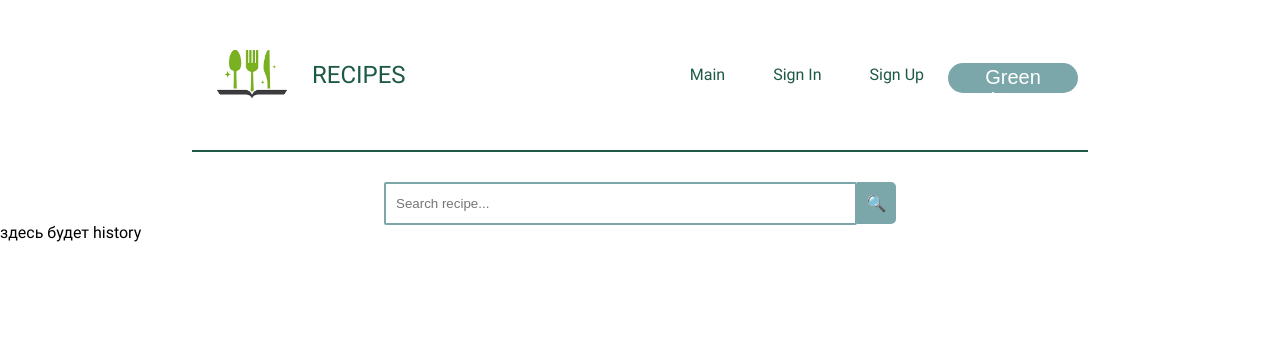
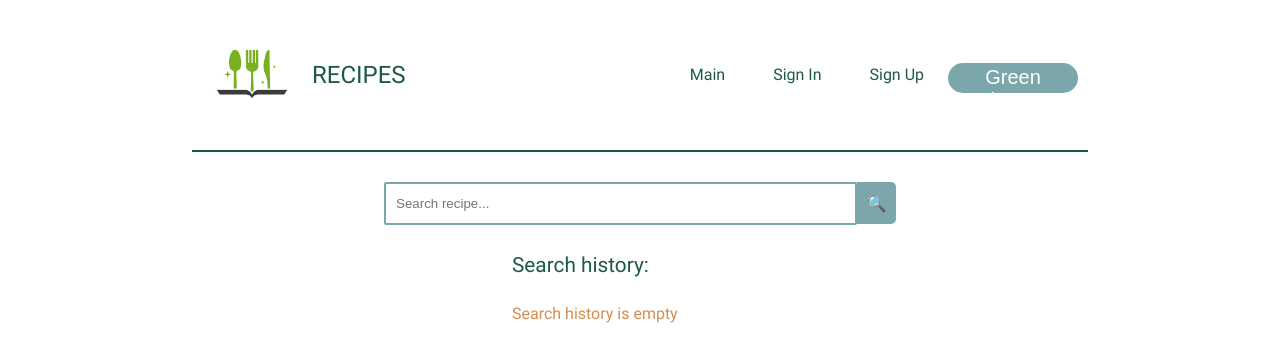
Before and after one commit to angelinaivanova16/collection-of-recipes-react, a React (Create React App) app: page /collection-of-recipes-react/history in a window 1280 px wide. Shown: the top 362 px of the page. Built offline with nearby package versions, Linux system fonts and the light colour scheme.

Commit message:
feat: implement adding words to search history

```diff
--- a/src/componets/history/History.tsx
+++ b/src/componets/history/History.tsx
@@ -1,9 +1,44 @@
 import classes from './history.module.css';
+import { useAppSelector } from '../../hooks/hooks';
+import { Link } from 'react-router-dom';
+import { useDispatch } from 'react-redux';
+import { removeFromHistory } from '../../redux/history-reducer';
+import { getDataFromLS, setDataToLS } from '../../utils/localStorage';
 
 const History = () => {
+  const history = useAppSelector(state => state.history.history);
+  const dispatch = useDispatch();
+  const isAuth = getDataFromLS('isAuth', '""');
+	const isAuthHistory = isAuth + ' history';
+
+  function removeHistoryItem(e: any) {
+		const remove = e.target.getAttribute('id');
+		dispatch(removeFromHistory(remove));
+		const history = getDataFromLS(isAuthHistory, '[]').filter(
+			(el: any) => el !== remove
+		);
+		setDataToLS(isAuthHistory, history);
+	}
+
   return (
     <div className={classes.history}>
-      здесь будет history
+      <h2 className={classes.historyTitle}>Search history:</h2>
+      {history.length ? (
+        <div>
+          {history.map((el, id) => (
+            <div className={classes.history} key={id}>
+              <Link className={classes.link} to={`/search?name=${el}`}>
+                {el}
+              </Link>
+              <span id={el} className={classes.btn} onClick={removeHistoryItem}>
+                delete
+              </span>
+            </div>
+          ))}
+        </div>
+      ) : (
+        <p className={classes.historyEmpty}>Search history is empty</p>
+      )}
     </div>
   )
 }
--- a/src/componets/history/history.module.css
+++ b/src/componets/history/history.module.css
@@ -0,0 +1,12 @@
+.historyTitle, .historyEmpty{
+  max-width:20%;
+  margin: 0 auto;
+  margin-top: 30px;
+  color: #1E5945;
+  font-size: 1.3em;
+}
+
+.historyEmpty {
+  color: #D58C51;
+  font-size: 1em;
+}
--- a/src/componets/navbar/Navbar.tsx
+++ b/src/componets/navbar/Navbar.tsx
@@ -24,7 +24,7 @@ export const Navbar = () => {
         <ul className={classes.list}>
           <li className={classes.item}><NavLink to='/main' className={({ isActive }) => isActive ? classes.active : classes.link}>Main</NavLink></li>
           <li className={classes.item}><NavLink to='/favorites' className={({ isActive }) => isActive ? classes.active : classes.link}>Favorites</NavLink></li>
-          <li className={classes.item}><NavLink to='/history' className={({ isActive }) => isActive ? classes.active : classes.link}>History search</NavLink></li>
+          <li className={classes.item}><NavLink to='/history' className={({ isActive }) => isActive ? classes.active : classes.link}>Search history</NavLink></li>
           <Button onClick={logOut}>Log Out</Button>
           <Button onClick={toggleTheme}>
             {theme === 'green' ? <span>Green theme</span> : <span>Light theme</span>}
--- a/src/componets/search/SearchForm.tsx
+++ b/src/componets/search/SearchForm.tsx
@@ -5,6 +5,9 @@ import { useGetRecipesBySearchQuery } from '../../api/recipesApi';
 import { useDebounce } from '../../hooks/hooks';
 import { Preloader } from '../common/Preloader';
 import { Suggest } from './Suggest';
+import { getDataFromLS, setDataToLS } from '../../utils/localStorage';
+import { useDispatch } from 'react-redux';
+import { addToHistory } from '../../redux/history-reducer';
 
 export type Recipe = {
   id: string;
@@ -16,6 +19,11 @@ export type Recipe = {
 
 export const SearchForm = () => {
   const [searchValue, setSearchValue] = useState('');
+  const dispatch = useDispatch();
+  const [error, setError] = useState('');
+
+  const isAuth = getDataFromLS('isAuth', '""');
+  const isAuthHistory = isAuth + ' history';
 
   const [isSuggestHidden, setIsSuggestHidden] = useState(true);
   const handleInputFocus = () => setIsSuggestHidden(false);
@@ -31,7 +39,7 @@ export const SearchForm = () => {
 
   const debouncedSearch = useDebounce(searchValue);
 
-  // спрячу саджесты при клике вне формы:
+  // Спрячу саджесты при клике вне формы:
   useEffect(() => {
     const handleClickOutside = (e: MouseEvent) => {
       if (
@@ -48,7 +56,7 @@ export const SearchForm = () => {
       document.removeEventListener('mousedown', handleClickOutside);
     };
   }, []);
-  ////
+  ////////
 
   const handleSubmitSearch = (e: FormEvent) => {
     e.preventDefault();
@@ -64,9 +72,24 @@ export const SearchForm = () => {
     setIsSuggestHidden(true);
   };
 
-  const {data, isLoading} = useGetRecipesBySearchQuery(debouncedSearch, {skip: debouncedSearch.length === 0});
+  const { data, isLoading } = useGetRecipesBySearchQuery(debouncedSearch, { skip: debouncedSearch.length === 0 });
   const recipes = data!;
 
+
+  // Добавлю в историю поиска:
+  const setToHistory = () => {
+    if (!debouncedSearch) {
+      setError('Error');
+    }
+    dispatch(addToHistory(debouncedSearch));
+    if (!getDataFromLS(isAuthHistory, '[]').includes(debouncedSearch)) {
+      setDataToLS(isAuthHistory, [
+        ...getDataFromLS(isAuthHistory, '""'),
+        debouncedSearch
+      ]);
+    }
+  };
+  ////////
 
   const suggestsWrapper = () => {
     if (isLoading) {
@@ -97,13 +120,14 @@ export const SearchForm = () => {
           onFocus={handleInputFocus}
           ref={inputRef}
         />
-        <button type='submit' className={classes.btn}></button>
+        <button type='submit' className={classes.btn} onClick={setToHistory}></button>
       </form>
       <div className={isSuggestHidden === true ? classes.hidden : classes.active}
         ref={suggestionsRef}
       >
         {suggestsWrapper()}
       </div>
+      {error && <p className={classes.error}>{error}</p>}
     </div>
 
   )
--- /dev/null
+++ b/src/redux/history-reducer.ts
@@ -0,0 +1,29 @@
+import { createSlice } from "@reduxjs/toolkit";
+import { getDataFromLS, getKey } from "../utils/localStorage";
+
+interface HistoryInitialState {
+  history: string[];
+}
+
+const initialState: HistoryInitialState = {
+  history: getDataFromLS(getKey('history'), '[]')
+}
+
+export const historySlice = createSlice({
+  name: 'history',
+  initialState,
+  reducers: {
+    addToHistory: (state, action) => {
+      state.history.push(action.payload)
+    },
+    removeFromHistory: (state, action) => {
+      state.history = state.history.filter((id) => {
+        return id !== action.payload;
+      })
+    }
+  },
+})
+
+export const { addToHistory, removeFromHistory } = historySlice.actions;
+
+export default historySlice.reducer;
--- a/src/redux/store.ts
+++ b/src/redux/store.ts
@@ -1,5 +1,6 @@
 import { combineReducers, configureStore } from "@reduxjs/toolkit";
 import favoritesReducer from "./favorites-reducer";
+import historyReducer from "./history-reducer";
 import initializeReducer from "./app-reducer";
 import { recipesApi } from "../api/recipesApi";
 import { MyMiddleware } from "./middleware";
@@ -7,6 +8,7 @@ import { MyMiddleware } from "./middleware";
 
 let reducers = combineReducers({
   favorites: favoritesReducer,
+  history: historyReducer,
   initialize: initializeReducer,
   [recipesApi.reducerPath]: recipesApi.reducer
 })
```
